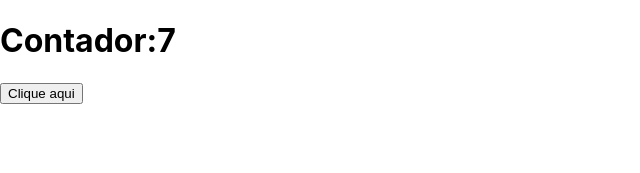
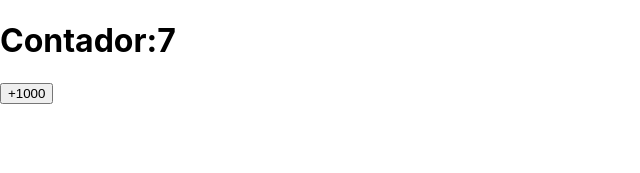
Before and after one commit to GuestRicardo/projectReact2, a React (Create React App) app: page / in a window 1280 px wide. Shown: the top 173 px of the page, without its empty margins (0-640 px from the left). Built offline with nearby package versions, Linux system fonts and the light colour scheme.

Commit message:
formatando

```diff
--- a/src/App.js
+++ b/src/App.js
@@ -36,7 +36,7 @@ function App() {
   return (
     <div>
       <h1>Contador:{counter}</h1>
-      <button>Clique aqui</button>
+      <button>+{delay}</button>
     </div>
   );
 }
```
